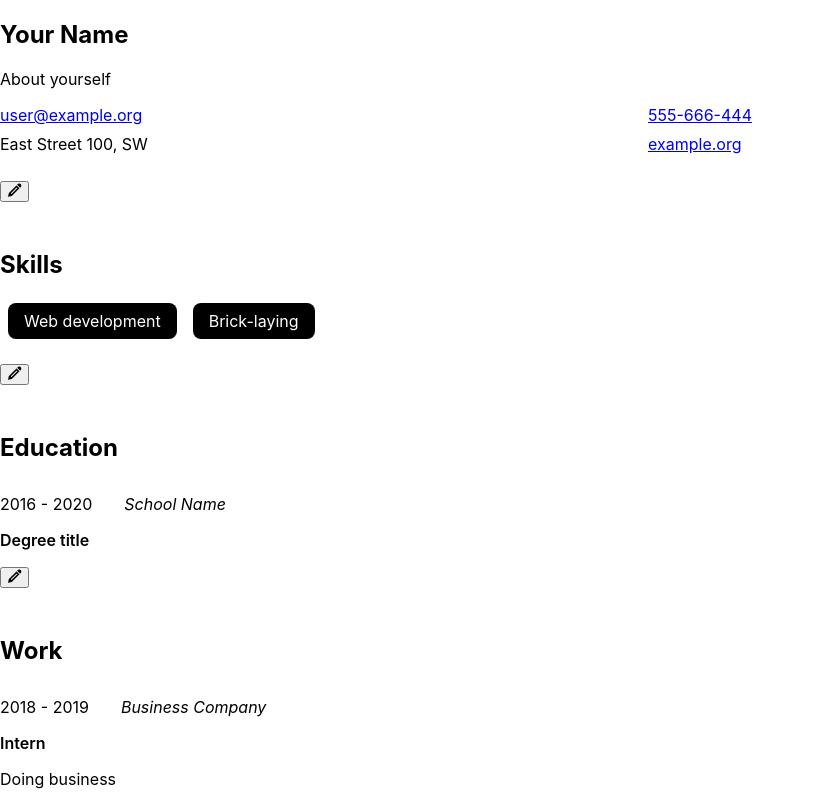
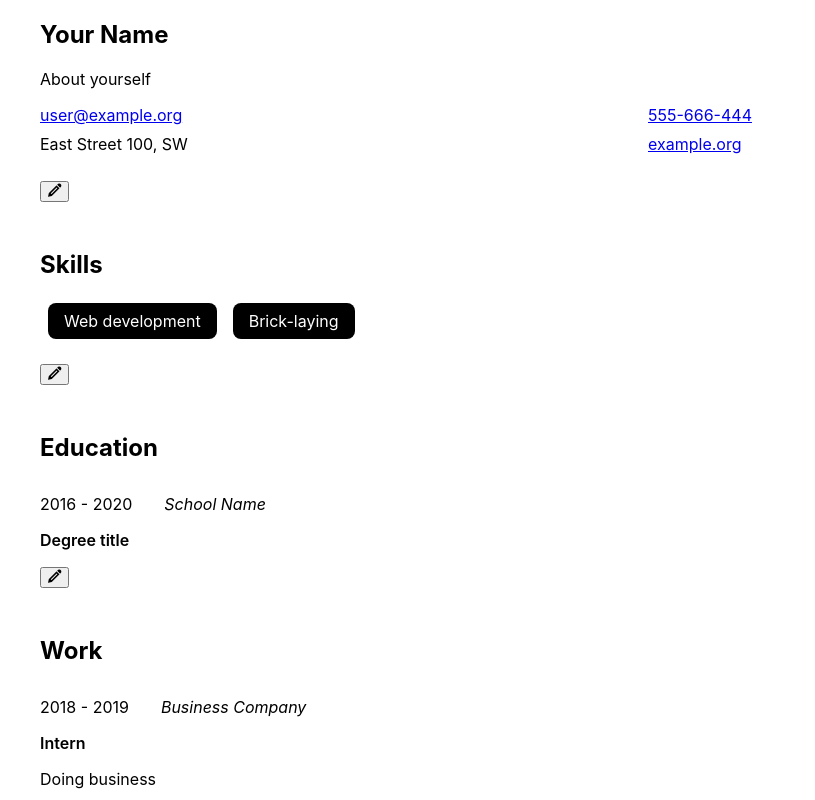
Before and after one commit to themetar/cv-builder, a React (Create React App) app: page / in a window 1280 px wide. Shown: the top 800 px of the page, without its empty margins (0-815 px from the left). Built offline with nearby package versions, Linux system fonts and the light colour scheme.

Commit message:
Center page

```diff
--- a/src/App.css
+++ b/src/App.css
@@ -27,6 +27,14 @@ h2 {
   left: -9999px;
 }
 /**/
+
+.App {
+  max-width: 1440px;
+  margin: 0 auto;
+  /* 'margins' : */
+  padding-left: 2.5rem;
+  padding-right: 2.5rem;
+}
 
 .bio-name,
 .bio-about {
```
